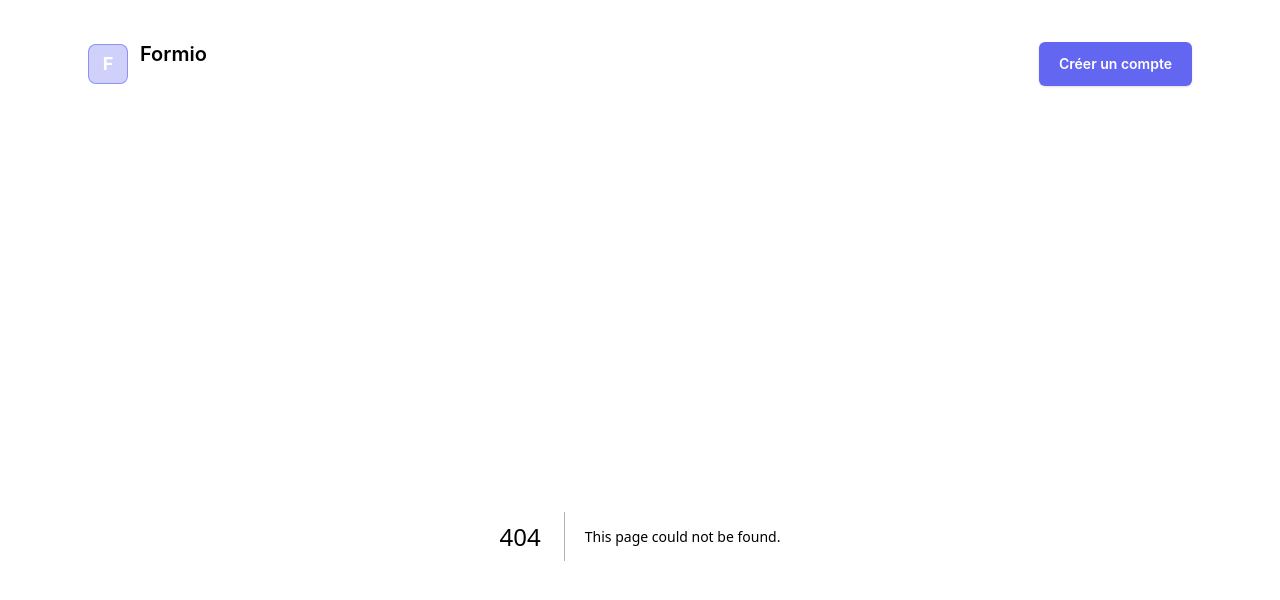
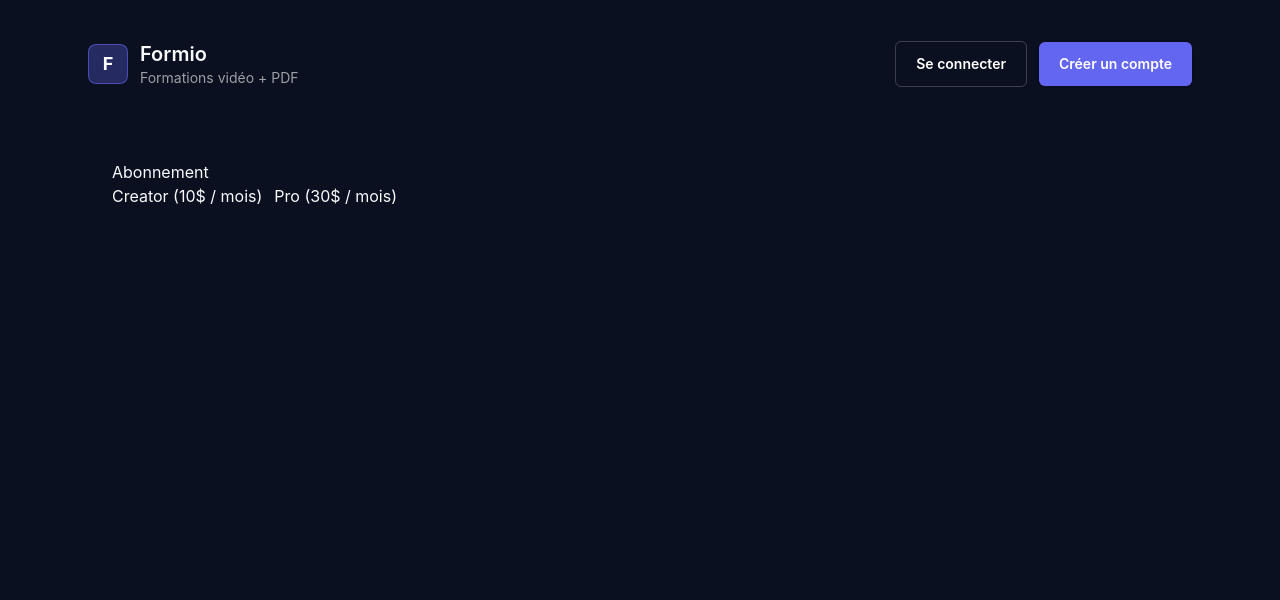
Before and after one commit to Noa-53728/saas-formation-vente-, a Next.js app: page /dashboard/billing in a window 1280 px wide. Before the commit this address had no page. Shown: the top 600 px of the page. Built offline with nearby package versions, Linux system fonts and the light colour scheme.

Commit message:
add plans and subscriptions base

```diff
--- /dev/null
+++ b/src/app/dashboard/billing/SubscribeButtons.tsx
@@ -0,0 +1,26 @@
+"use client";
+
+export default function SubscribeButtons() {
+  const subscribe = async (planId: "creator" | "pro") => {
+    const res = await fetch("/api/stripe/subscription/checkout", {
+      method: "POST",
+      headers: { "Content-Type": "application/json" },
+      body: JSON.stringify({ planId }),
+    });
+
+    if (!res.ok) {
+      const text = await res.text();
+      throw new Error(text || "checkout failed");
+    }
+
+    const { url } = await res.json();
+    window.location.href = url;
+  };
+
+  return (
+    <div style={{ display: "flex", gap: 12 }}>
+      <button onClick={() => subscribe("creator")}>Creator (10$ / mois)</button>
+      <button onClick={() => subscribe("pro")}>Pro (30$ / mois)</button>
+    </div>
+  );
+}
--- /dev/null
+++ b/src/app/dashboard/billing/page.tsx
@@ -0,0 +1,10 @@
+import SubscribeButtons from "./SubscribeButtons";
+
+export default function BillingPage() {
+  return (
+    <div style={{ padding: 24 }}>
+      <h1>Abonnement</h1>
+      <SubscribeButtons />
+    </div>
+  );
+}
```
